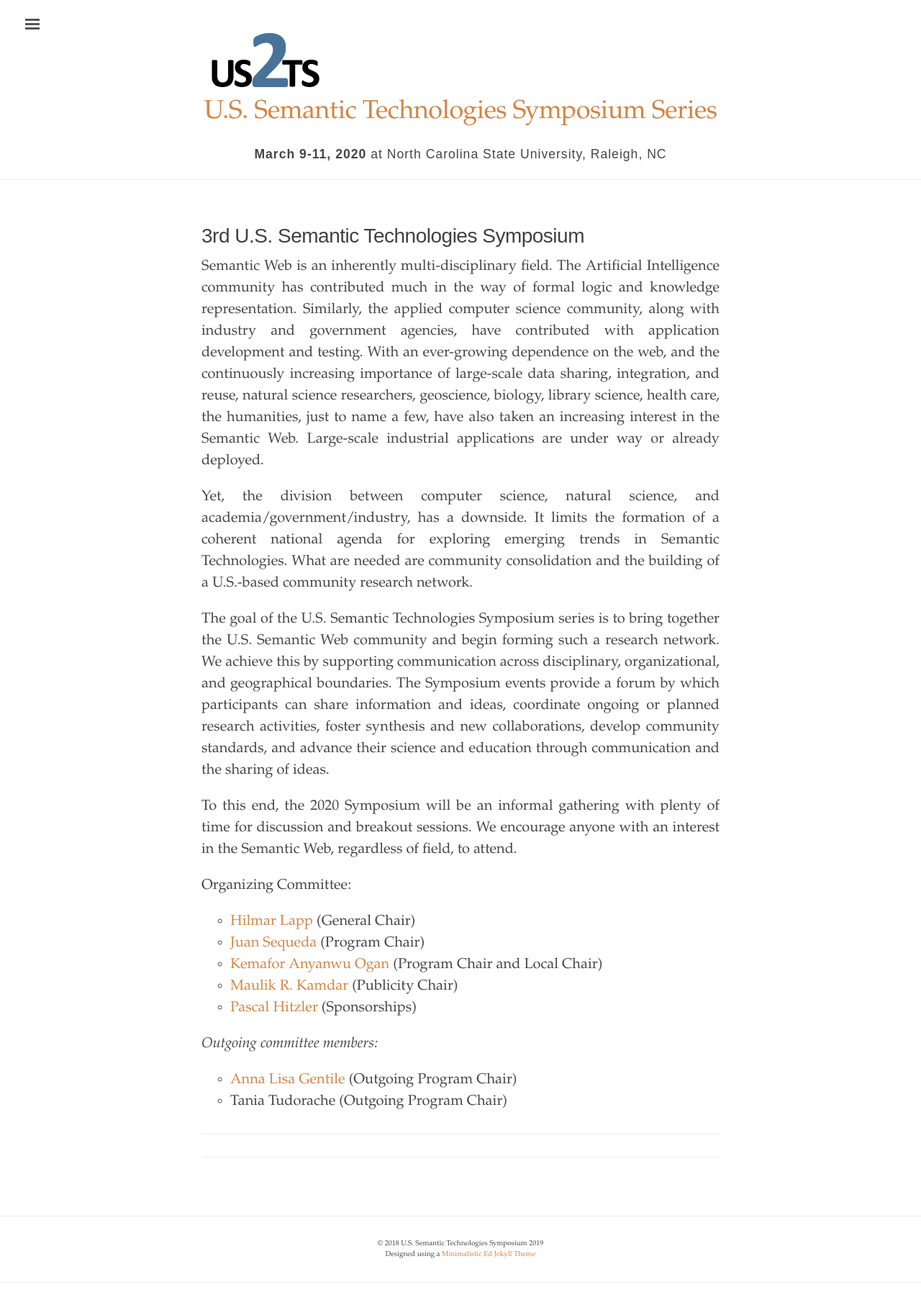
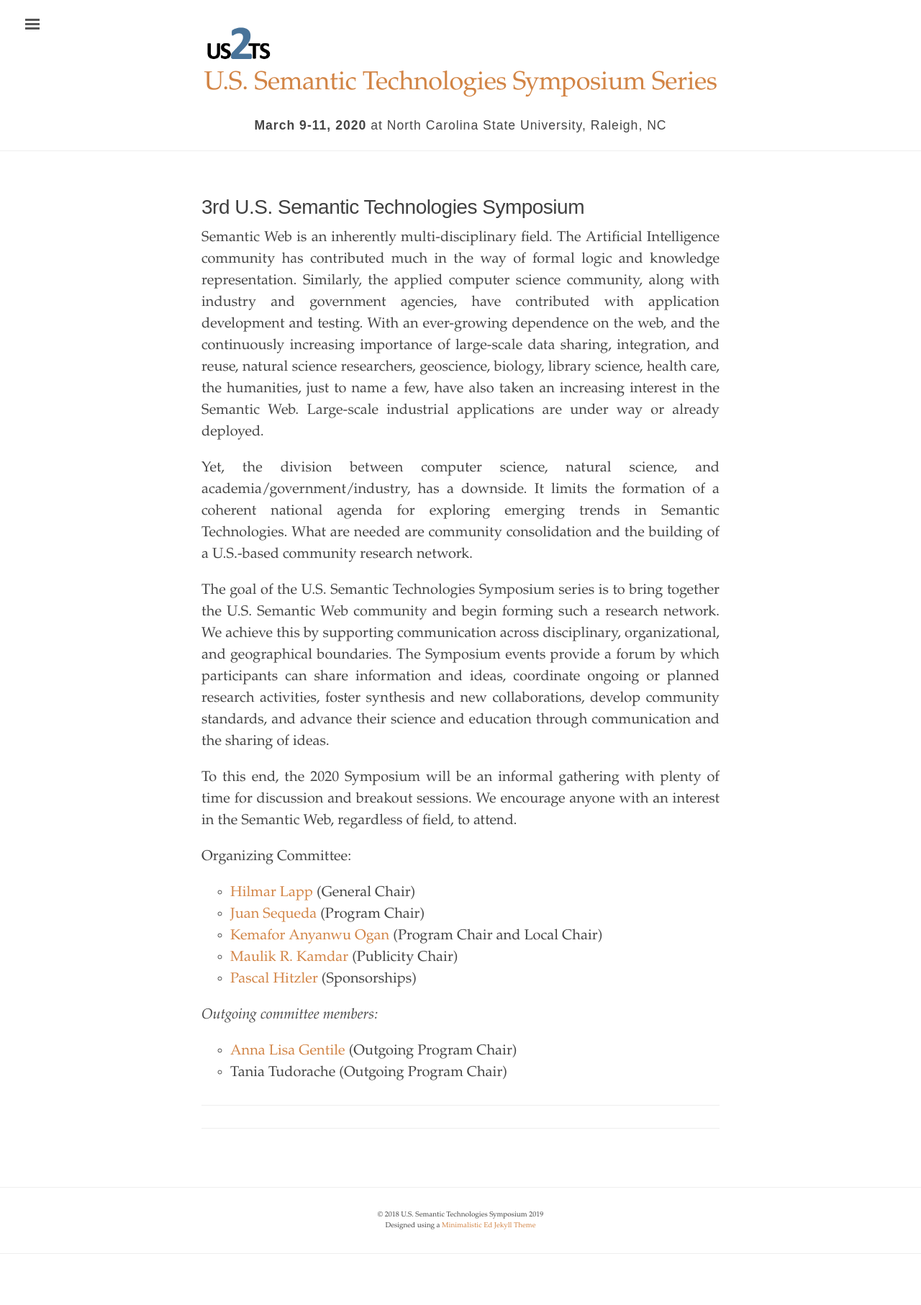
Before and after one commit to us2ts/us2ts.github.io, a Jekyll site: the page built from index.md, in a window 1280 px wide. Shown: the whole page at 72% size. Built offline with Jekyll 4.4.1, drawn with Linux system fonts in a browser that asks for light colours; after the commit the page ends 1773 px from its top, so only the background shows below that.

Commit message:
adding logo

```diff
--- a/_layouts/default.html
+++ b/_layouts/default.html
@@ -16,7 +16,7 @@
       <div class="masthead">
         <div class="container">
           <h3 class="masthead-title">
-            <a href="{{ site.baseurl }}/" title="Home"><img src="{{ site.logo }}">{{ site.title | newline_to_br }}</a>
+            <a href="{{ site.baseurl }}/" title="Home"><img src="{{ site.logo }}" width="100pt">{{ site.title | newline_to_br }}</a>
             <br><br><small><b>{{ site.date }}</b> at {{ site.location }}</small>
           </h3>
         </div>
```
